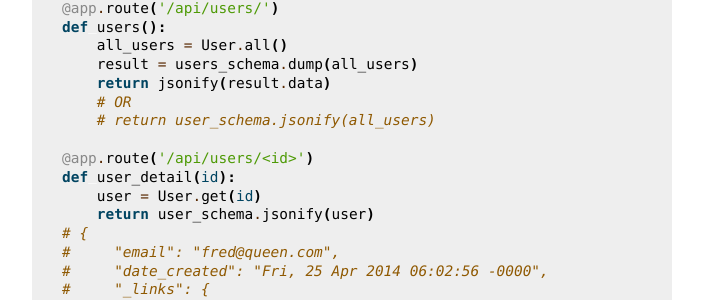
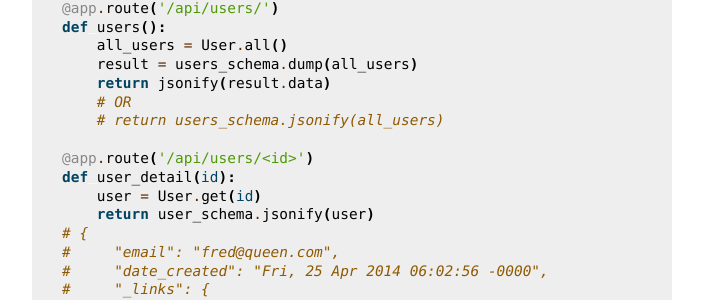
Before and after one commit to marshmallow-code/flask-marshmallow, a Sphinx documentation site: the page built from docs/index.rst, in a window 1280 px wide and 900 px high, scrolled down 1079 px. Shown: the part 148-448 px from the top of the window, without its empty margins (288-991 px from the left). Built offline with Sphinx 7.4.7, drawn with Linux system fonts in a browser that asks for light colours.

Commit message:
Fixes docs discrepancy between `user_schema` and `users_schema`

```diff
--- a/docs/index.rst
+++ b/docs/index.rst
@@ -71,7 +71,7 @@ Output the data in your views.
         result = users_schema.dump(all_users)
         return jsonify(result.data)
         # OR
-        # return user_schema.jsonify(all_users)
+        # return users_schema.jsonify(all_users)
 
     @app.route('/api/users/<id>')
     def user_detail(id):
```
